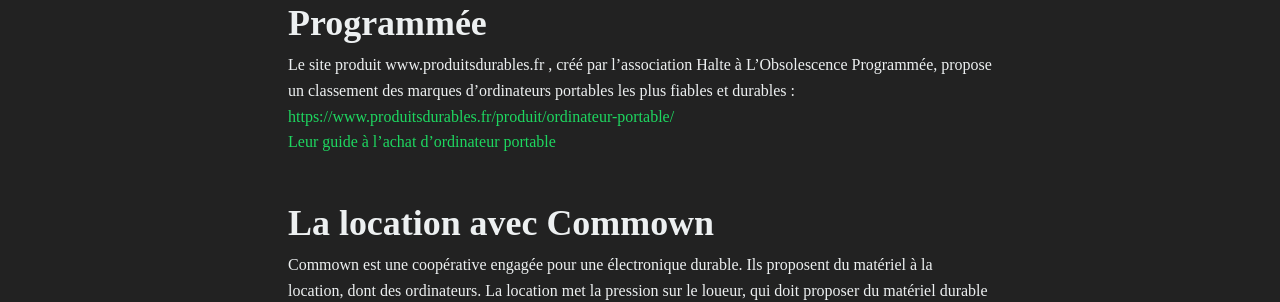
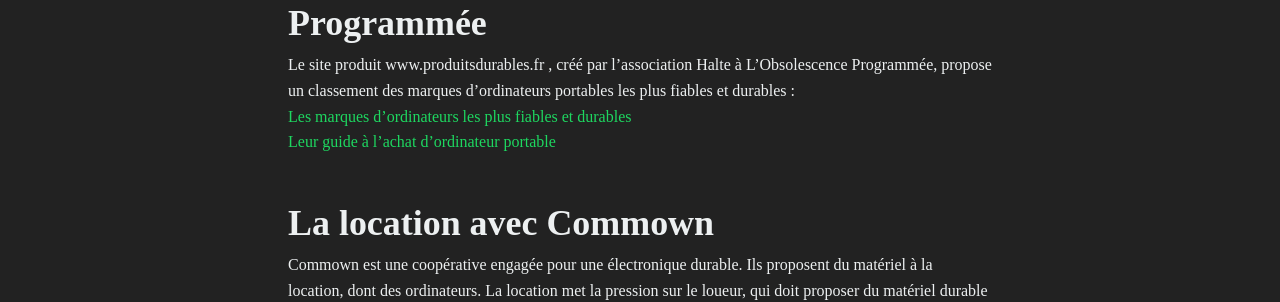
Before and after one commit to Slandais/slandais.github.io, a Jekyll site: the page built from _posts/2021-06-15-acheter-ordinateur-portable.md, in a window 1280 px wide and 900 px high, scrolled down 2997 px. Shown: the part 152-454 px from the top of the window. Built offline with Jekyll 4.4.1, drawn with Linux system fonts in a browser that asks for light colours.

Commit message:
Update 2021-06-15-acheter-ordinateur-portable.md

```diff
--- a/_posts/2021-06-15-acheter-ordinateur-portable.md
+++ b/_posts/2021-06-15-acheter-ordinateur-portable.md
@@ -83,7 +83,7 @@
 ## Classement de Halte à L'Obsolescence Programmée
 
 Le site produit www.produitsdurables.fr , créé par l'association Halte à L'Obsolescence Programmée, propose un classement des marques d'ordinateurs portables les plus fiables et durables :
-* [https://www.produitsdurables.fr/produit/ordinateur-portable/](Halte à L'Obsolescence Programmée)
+* [Les marques d'ordinateurs les plus fiables et durables](https://www.produitsdurables.fr/produit/ordinateur-portable)
 * [Leur guide à l'achat d'ordinateur portable](https://www.produitsdurables.fr/2018/11/12/7-conseils-pour-se-procurer-un-ordinateur-portable-efficace-et-durable/)
 
 
```
